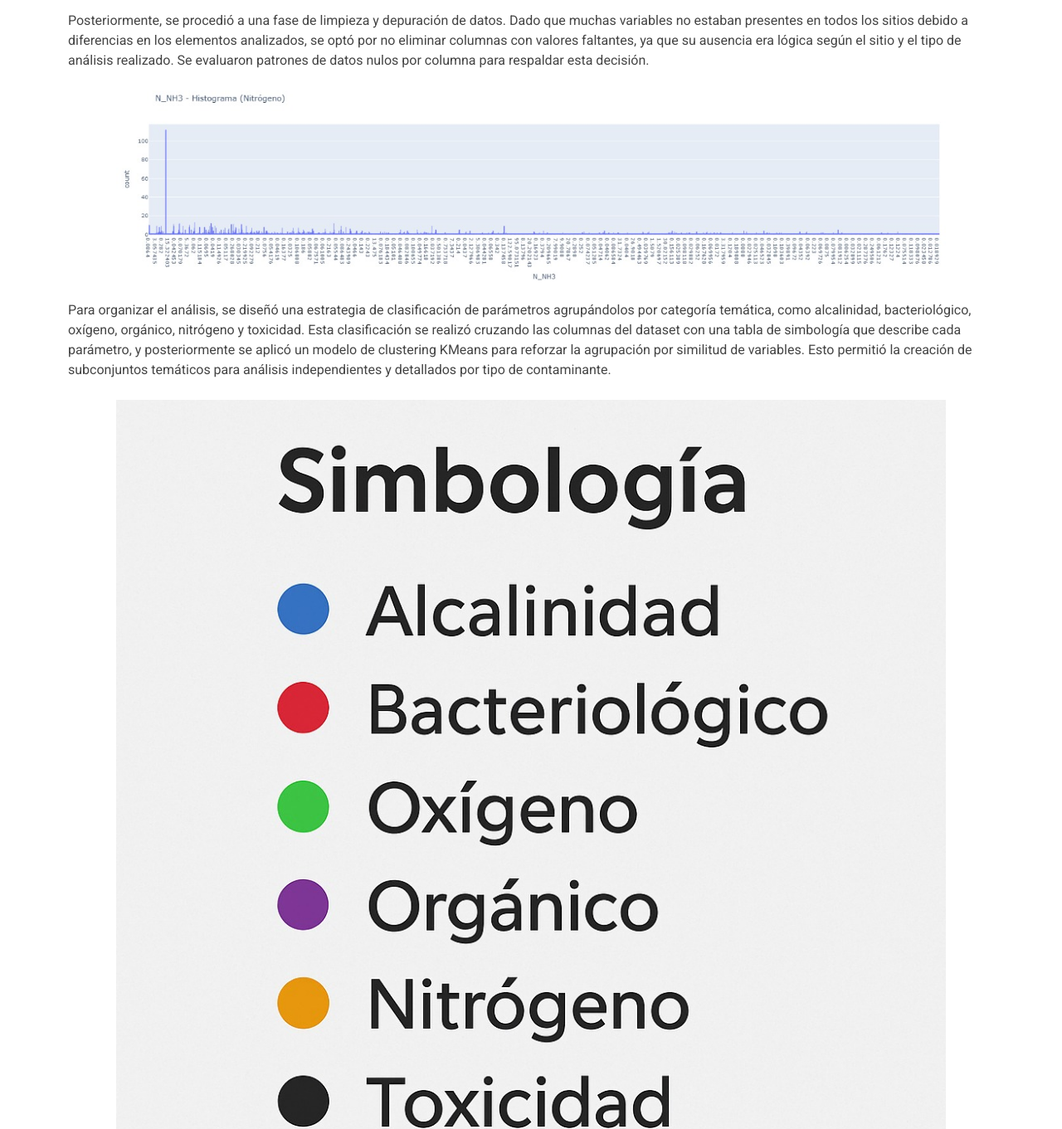
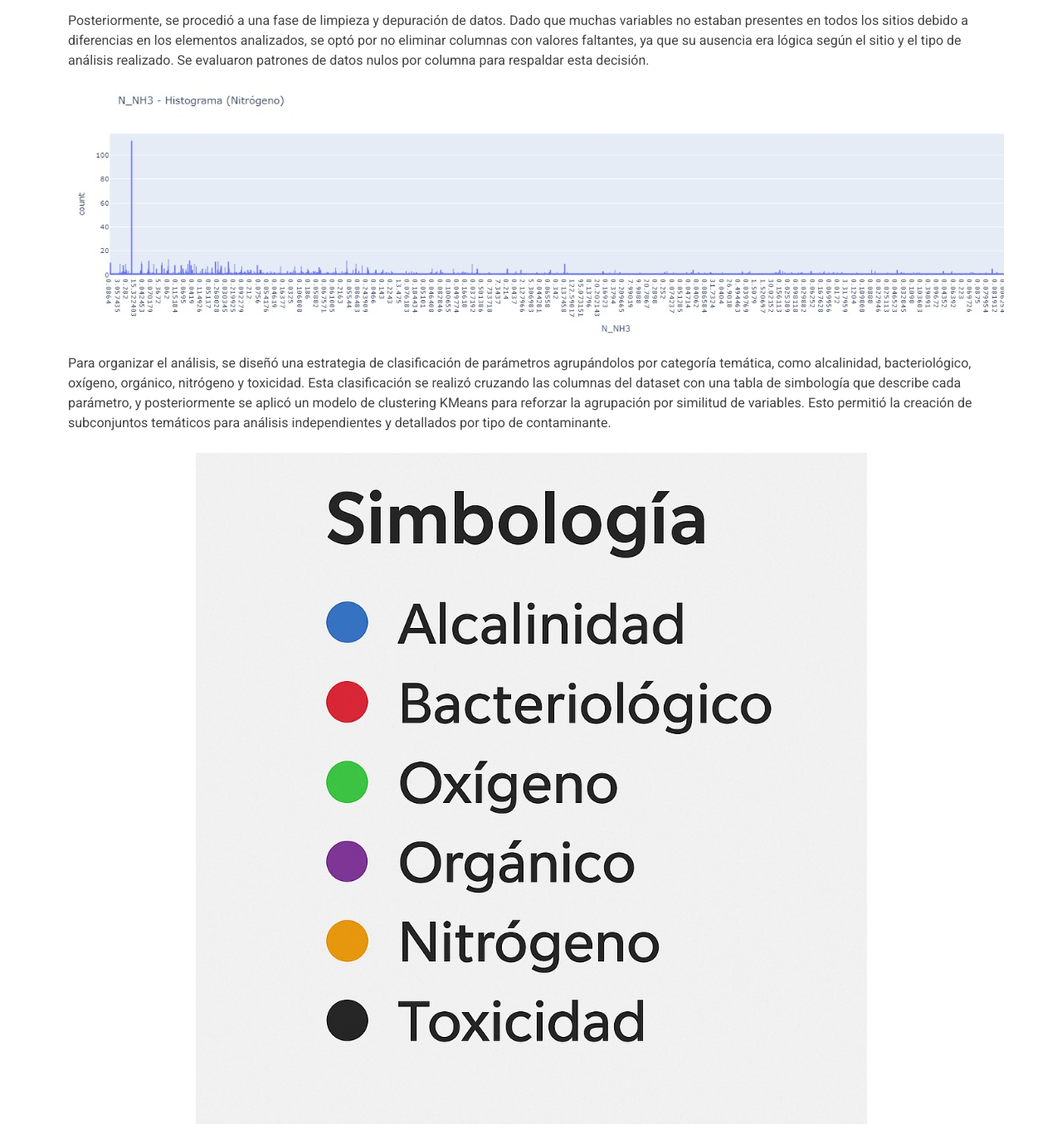
Before and after one commit to DanielaPalvarez/calidad_agua.github.io, a plain HTML site: page about.html in a window 1280 px wide. Shown: the part 660-2021 px from the top of the page at 83% size. Drawn offline with Linux system fonts and the light colour scheme.

Commit message:
Tamaño de foto

```diff
--- a/about.html
+++ b/about.html
@@ -65,16 +65,16 @@
         <p><strong>Detección Automatizada de Anomalías</strong></p>
         <p>Este proyecto tuvo como objetivo desarrollar un sistema automatizado de alerta temprana para detectar eventos atípicos en la calidad del agua en el estado de Sonora. Se buscó identificar posibles contaminaciones mediante técnicas de análisis de datos, detección de outliers y modelos de referencia, con el fin de apoyar a las autoridades y proteger a las comunidades potencialmente afectadas.</p>
          <div class="text-center my-4">
-          <img src="assets/img/ima3.jpeg" alt="Diagrama de limpieza de datos" class="img-fluid" style="max-width: 1000px;">
+          <img src="assets/img/ima3.jpeg" alt="Diagrama de limpieza de datos" class="img-fluid" style="max-width: 2000px;">
         </div>
         <p>Comenzamos el proyecto con la recopilación y fusión de dos bases de datos fundamentales: los resultados de monitoreo de calidad del agua por sitio y la información geográfica de los sitios de muestreo. Estas bases fueron integradas utilizando la columna clave "CLAVE SITIO", permitiendo relacionar los resultados de laboratorio con su contexto geográfico (coordenadas, municipio, tipo de cuerpo de agua, etc.).</p>
         <p>Posteriormente, se procedió a una fase de limpieza y depuración de datos. Dado que muchas variables no estaban presentes en todos los sitios debido a diferencias en los elementos analizados, se optó por no eliminar columnas con valores faltantes, ya que su ausencia era lógica según el sitio y el tipo de análisis realizado. Se evaluaron patrones de datos nulos por columna para respaldar esta decisión.</p>
         <div class="text-center my-4">
-          <img src="assets/img/ima1.jpeg" alt="Diagrama de limpieza de datos" class="img-fluid" style="max-width: 1000px;">
+          <img src="assets/img/ima1.jpeg" alt="Diagrama de limpieza de datos" class="img-fluid" style="max-width: 2000px;">
         </div>
         <p>Para organizar el análisis, se diseñó una estrategia de clasificación de parámetros agrupándolos por categoría temática, como alcalinidad, bacteriológico, oxígeno, orgánico, nitrógeno y toxicidad. Esta clasificación se realizó cruzando las columnas del dataset con una tabla de simbología que describe cada parámetro, y posteriormente se aplicó un modelo de clustering KMeans para reforzar la agrupación por similitud de variables. Esto permitió la creación de subconjuntos temáticos para análisis independientes y detallados por tipo de contaminante.</p>
         <div class="text-center my-4">
-          <img src="assets/img/ima2.jpeg" alt="Diagrama de limpieza de datos" class="img-fluid" style="max-width: 1000px;">
+          <img src="assets/img/ima2.jpeg" alt="Diagrama de limpieza de datos" class="img-fluid" style="max-width: 809px;">
         </div>
         <p>Una vez segmentados los datos, se implementó una técnica robusta de detección de valores atípicos utilizando el rango intercuartílico (IQR). Para cada parámetro dentro de su respectivo subconjunto, se identificaron aquellas mediciones que caían fuera del rango aceptado, lo que fue interpretado como una posible alerta. Cada evento atípico fue clasificado y almacenado con su respectivo sitio, coordenadas, parámetro implicado, valor detectado, año y categoría.</p>
         <p>Con los eventos atípicos identificados, se generó un sistema de alertas que consolidó todas las observaciones inusuales en un solo repositorio. Este sistema permite saber qué municipios, años y sitios han registrado alertas, así como el tipo de contaminante implicado. Esto sirvió como base para desarrollar visualizaciones interactivas y mapas que permiten monitorear la distribución espacial de las alertas y detectar patrones recurrentes o críticos.</p>
```
